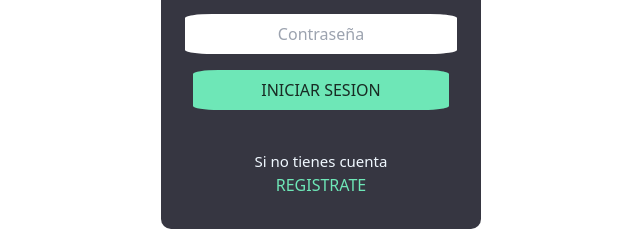
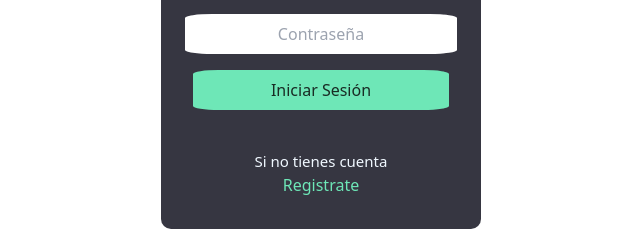
Before and after one commit to apolo3-misiontic/Ciclo4_proyecto, a React (Create React App) app: page /login in a window 1280 px wide. Shown: the part 194-440 px from the top of the page, without its empty margins (319-959 px from the left). Built offline with nearby package versions, Linux system fonts and the light colour scheme.

Commit message:
se modifica tabla de proyectos CSS

```diff
--- a/package.json
+++ b/package.json
@@ -27,6 +27,11 @@
         "test": "craco test",
         "eject": "react-scripts eject"
     },
+
+    "engines": {
+        "node": "14.x"
+      },
+
     "eslintConfig": {
         "extends": [
             "react-app",
--- a/src/paginas/autorizacion/Login.jsx
+++ b/src/paginas/autorizacion/Login.jsx
@@ -35,14 +35,14 @@ const Login = () => {
           <div>
           <Link to='/' className= 'btnlink'>
             <button type='submit' className= 'boton bg-green-300' >
-              INICIAR SESION
+              Iniciar Sesión
             </button>
           </Link>
           </div>
           <div className='regdiv'>
             <span className= 'regtext'>Si no tienes cuenta</span>
             <Link className= 'reglink' to="/newuser">
-              <span className="text-green-300">REGISTRATE</span>
+              <span className="text-green-300">Registrate</span>
             </Link>
           </div>
         </form>
--- a/src/paginas/proyectos/Proyectos.jsx
+++ b/src/paginas/proyectos/Proyectos.jsx
@@ -60,7 +60,7 @@ const Proyectos = () => {
             <div className="flex items-center">
               <div className="overflow-auto lg:overflow-visible h-full w-full items-center">
                 <div className="flex w-full justify-center items-center ">
-                  <table className="table usuarios text-gray-400 border-separate space-y-6 text-sm">
+                  <table className="table proyectos text-gray-400 border-separate space-y-6 text-sm">
                     <thead className="bg-gray-800 text-gray-100">
                       <tr>
                         <th className="p-3 items-center justify-center ">Nombre</th>
```
